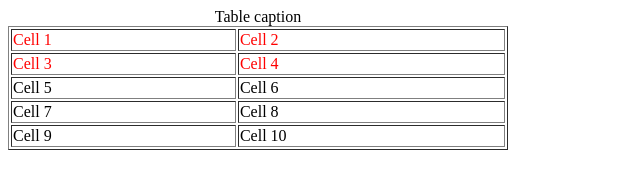
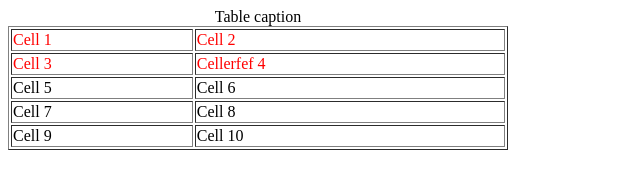
Before and after one commit to jasmineeee21/jasmineeee21.github.io, a plain HTML site: page index.html in a window 1280 px wide. Shown: the whole page, without its empty margins (0-640 px from the left). Drawn offline with Linux system fonts and the light colour scheme.

Commit message:
Update index.html

```diff
--- a/index.html
+++ b/index.html
@@ -12,7 +12,7 @@
 				</tr>
 				<tr>
 					<td>Cell 3</td>
-					<td>Cell 4</td>
+					<td>Cellerfef 4</td>
 				</tr>
 			</thead>
 			<tbody>
```
